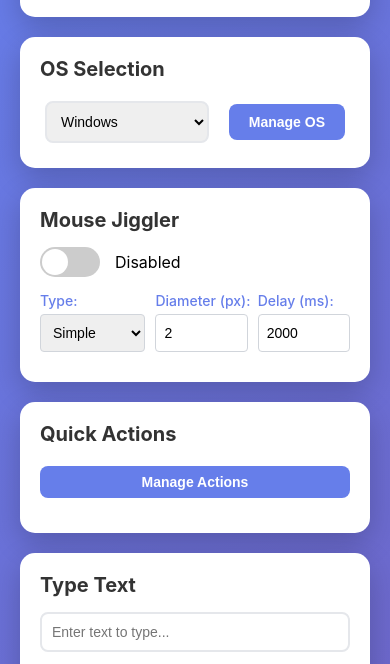
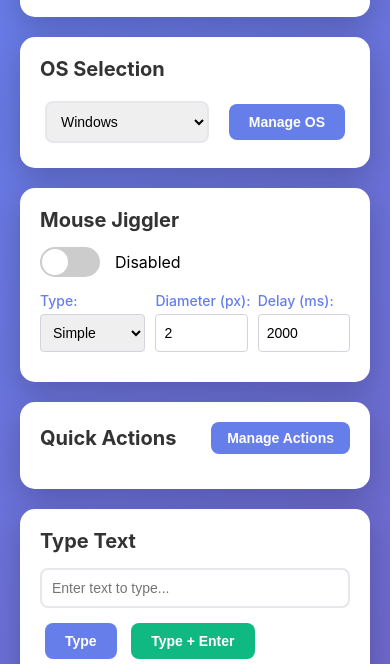
Before and after one commit to maxiwoj/wifi-usb-hid, a plain HTML site: page nodemcu/data/index.html in a window 390 px wide. Shown: the part 145-809 px from the top of the page. Drawn offline with Linux system fonts and the light colour scheme; no server answers.

Commit message:
Refactor card header controls layout for improved alignment and styling

```diff
--- a/nodemcu/data/style.css
+++ b/nodemcu/data/style.css
@@ -266,16 +266,14 @@
       }
 
       .card-header-controls {
-        flex-direction: column;
         align-items: stretch;
       }
 
       .card-header-controls h2 {
-        margin-bottom: 10px !important;
+        align-content: center;
       }
 
       .card-header-controls .btn {
-        width: 100%;
         margin: 0;
       }
 
```
